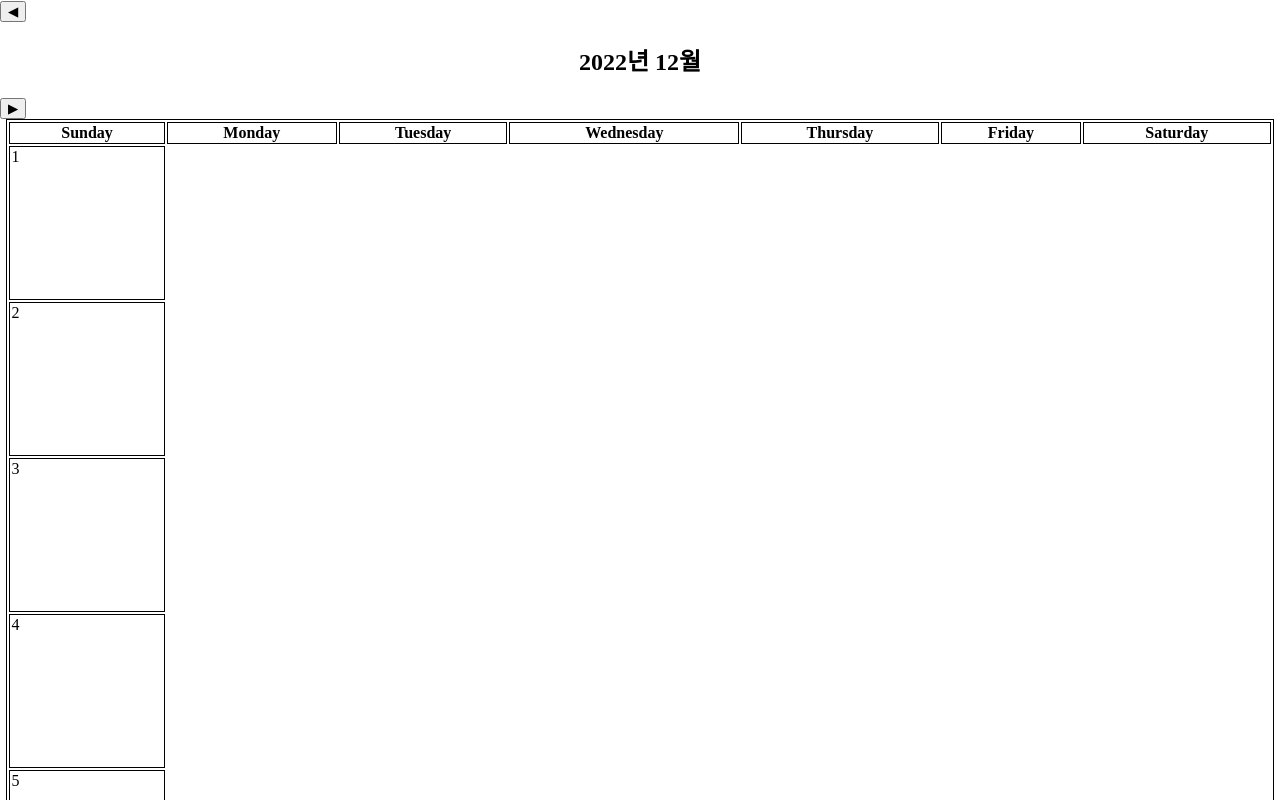
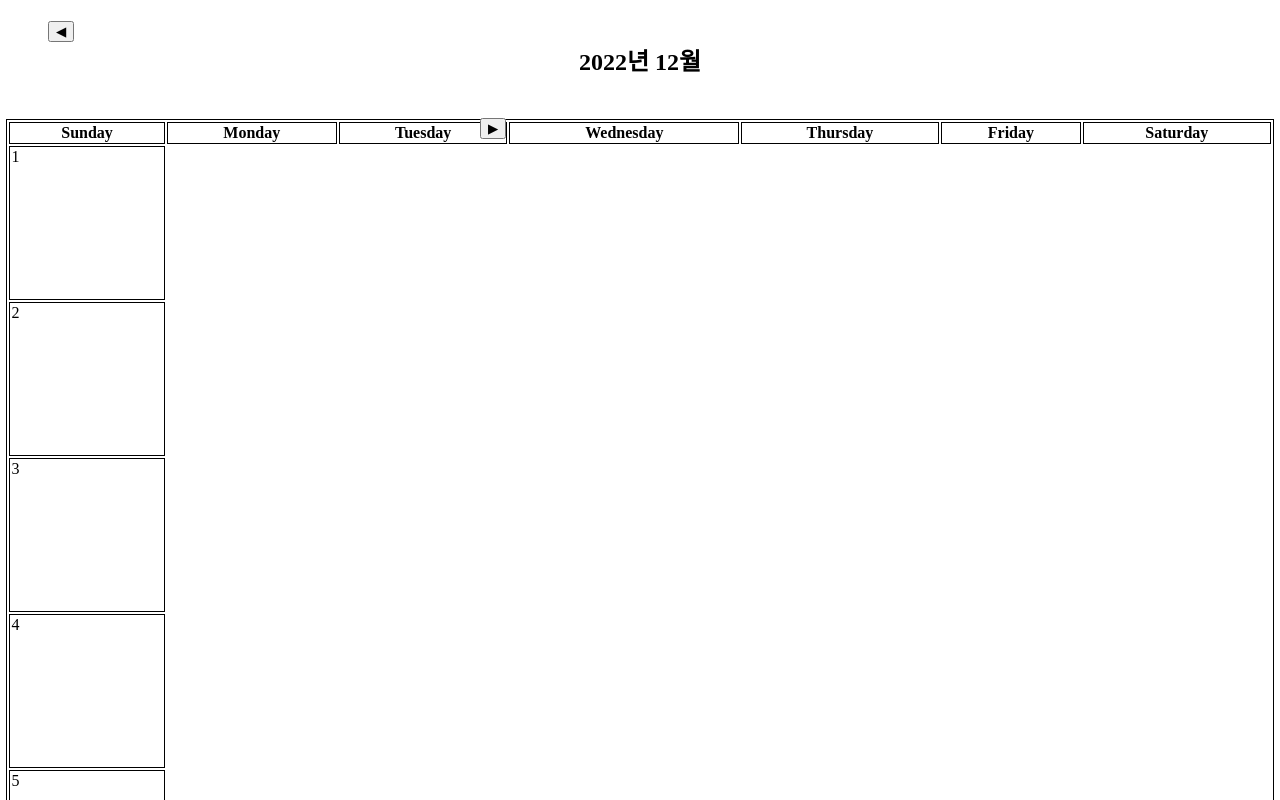
Before and after one commit to YoungcheolLee/calendar, a React (Create React App) app: page / in a window 1280 px wide. Shown: the top 800 px of the page. Built offline with nearby package versions, Linux system fonts and the light colour scheme; a web font is replaced by a local one.

Commit message:
Update CSS

```diff
--- a/src/App.css
+++ b/src/App.css
@@ -1,4 +1,4 @@
-@import url('https://fonts.googleapis.com/css2?family=Nanum+Pen+Script&family=Yeon+Sung&display=swap');
+@import url("https://fonts.googleapis.com/css2?family=Nanum+Pen+Script&family=Yeon+Sung&display=swap");
 
 h2 {
   text-align: center;
@@ -20,7 +20,8 @@ table {
   height: 100%;
 }
 
-th, tr {
+th,
+tr {
   border: 1px solid black;
 }
 
@@ -31,9 +32,13 @@ td {
 }
 
 .beforeBtn {
-  position: left;
+  position: relative;
+  top: 20px;
+  left: 48px;
 }
 
 .afterBtn {
-  position: right;
+  position: relative;
+  top: 20px;
+  left: 480px;
 }
```
